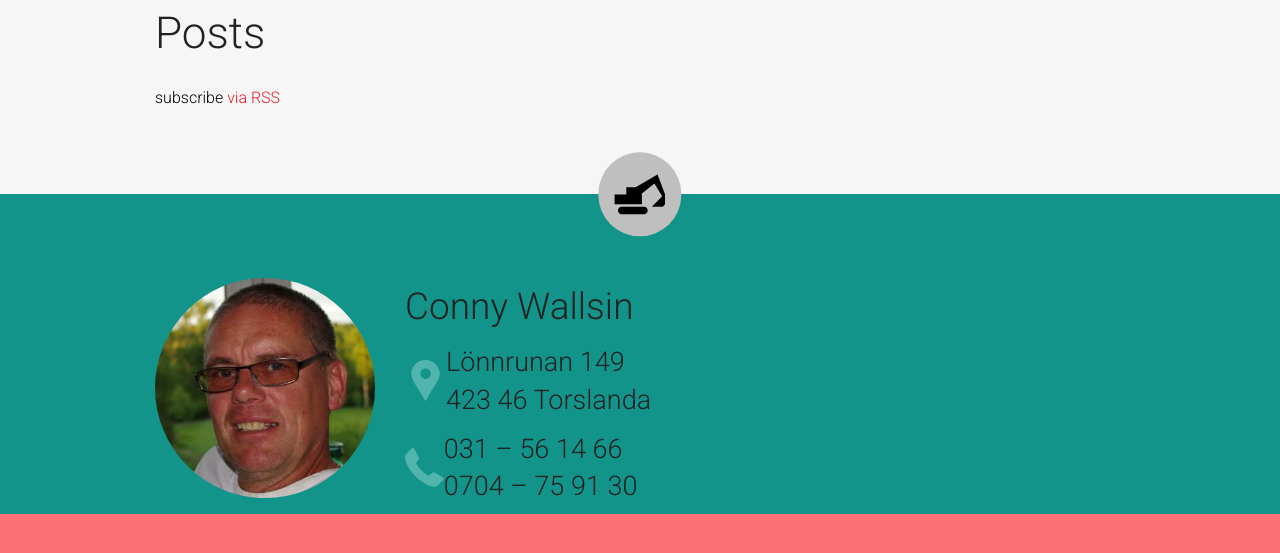
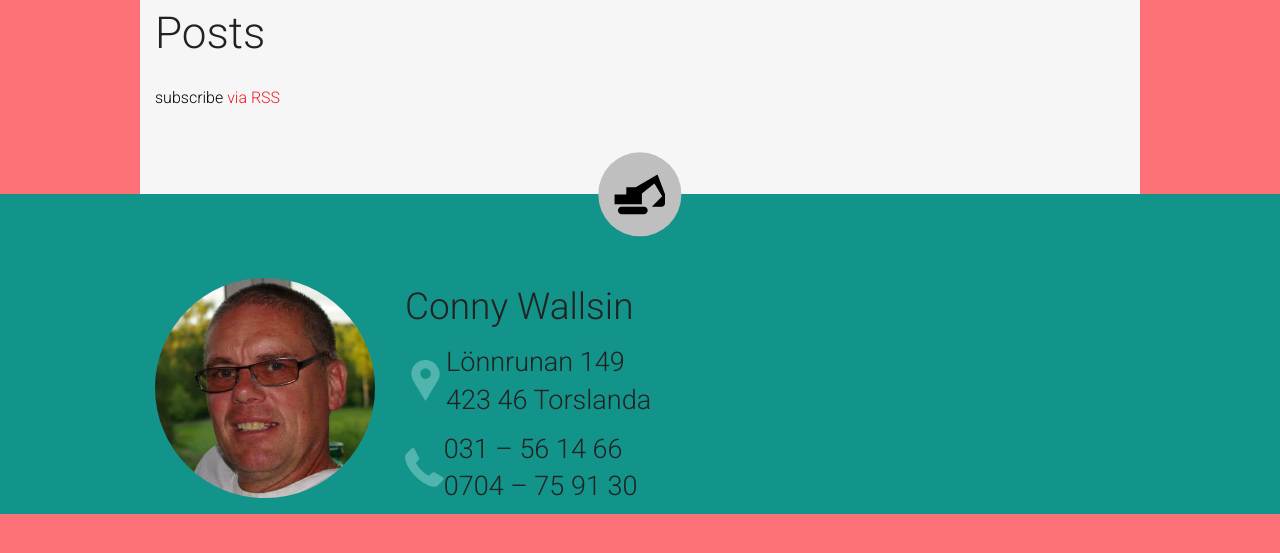
Before and after one commit to CalvinMcGee/wallsin.se, a Jekyll site: the page built from index.html, in a window 1280 px wide. Shown: the top 553 px of the page. Built offline with Jekyll 4.4.1, drawn with Linux system fonts in a browser that asks for light colours.

Commit message:
Klass content var på fel element.

```diff
--- a/_layouts/default.html
+++ b/_layouts/default.html
@@ -7,8 +7,8 @@
 
     {% include header.html %}
 
-    <div class="content">
-      <div class="row">
+    <div>
+      <div class="content row">
         <div class="column small-12">
           {{ content }}
         </div>
```
